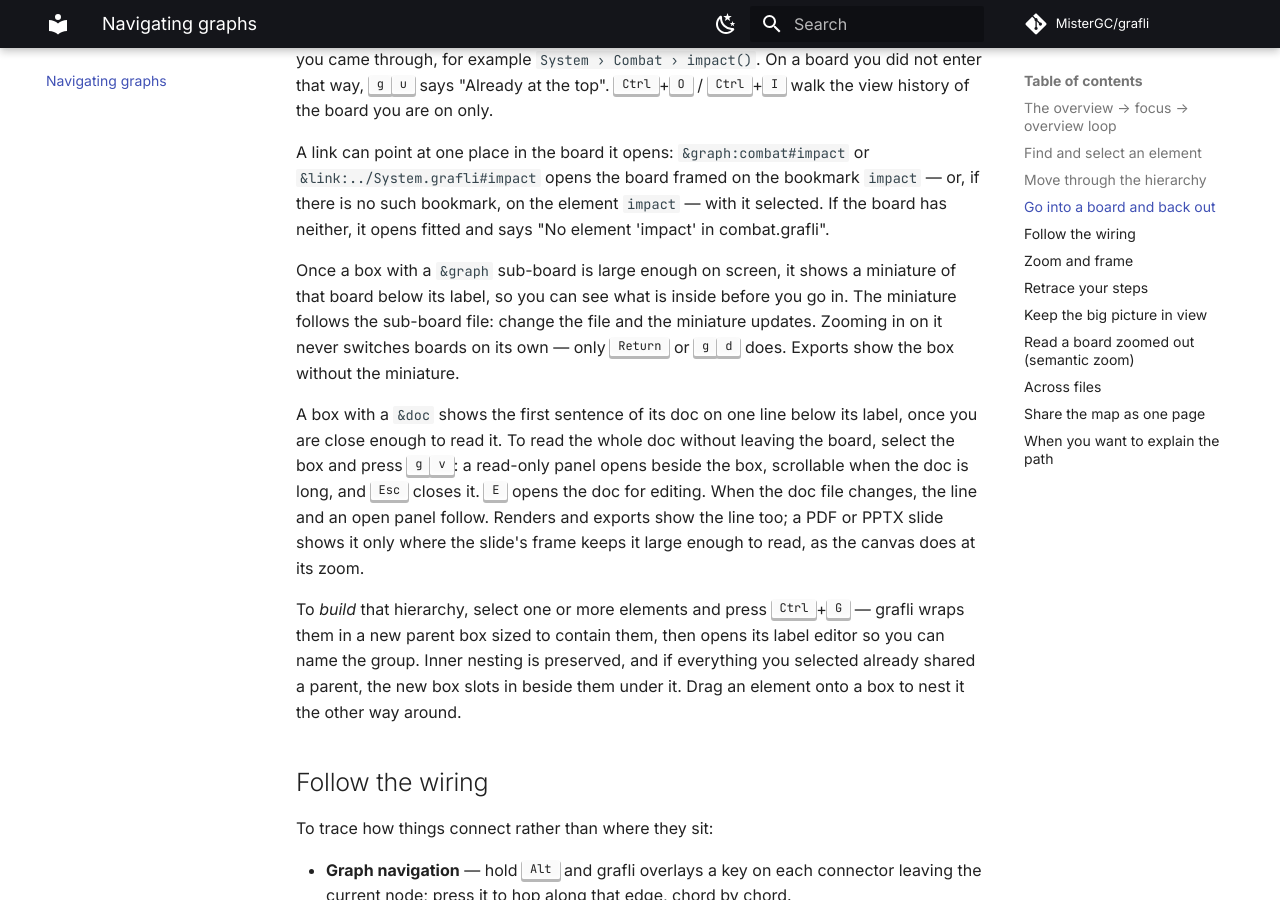
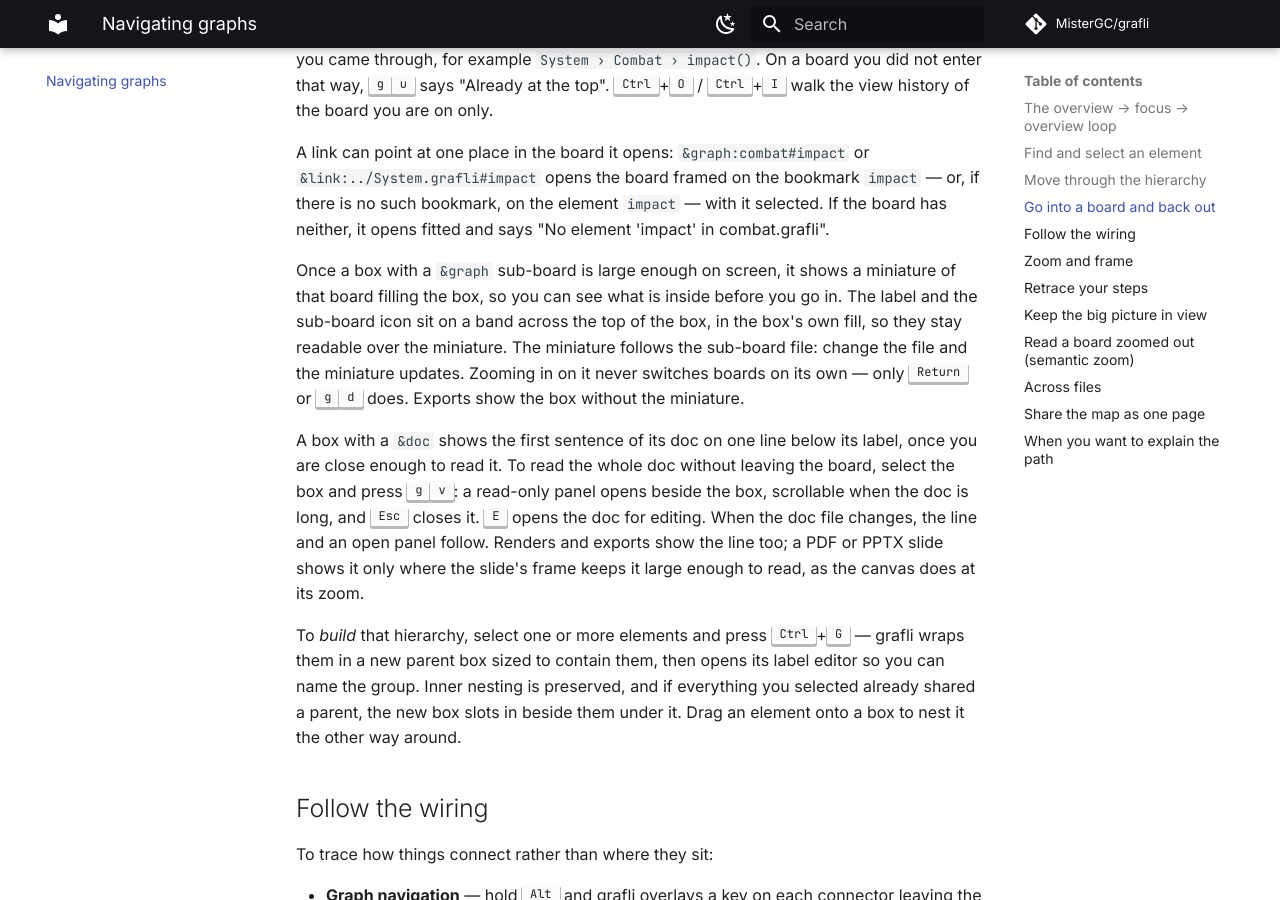
Before and after one commit to MisterGC/grafli, an MkDocs documentation site: the page built from docs/navigating.md, in a window 1280 px wide and 900 px high, scrolled down 1971 px. Built offline with MkDocs 1.6.1 and Material for MkDocs 9.7.7, drawn with Linux system fonts in a browser that asks for light colours; comment, search, counter and statistics services are not loaded.

Commit message:
Document the full-box miniature in navigating, the skill references and the changelog

```diff
--- a/docs/navigating.md
+++ b/docs/navigating.md
@@ -70,8 +70,9 @@ selected. If the board has neither, it opens fitted and says
 "No element 'impact' in combat.grafli".
 
 Once a box with a `&graph` sub-board is large enough on screen, it shows a
-miniature of that board below its label, so you can see what is inside before
-you go in. The miniature follows the sub-board file: change the file and the
+miniature of that board filling the box, so you can see what is inside before
+you go in. The label and the sub-board icon sit on a band across the top of
+the box, in the box's own fill, so they stay readable over the miniature. The miniature follows the sub-board file: change the file and the
 miniature updates. Zooming in on it never switches boards on its own — only
 <kbd>Return</kbd> or <kbd>g</kbd><kbd>d</kbd> does. Exports show the box
 without the miniature.
```
Also changed, not shown: CHANGELOG.md (+6 -0 lines), grafli/skills/grafli/references/design.md (+2 -2 lines), grafli/skills/grafli/references/explaining.md (+2 -2 lines).
